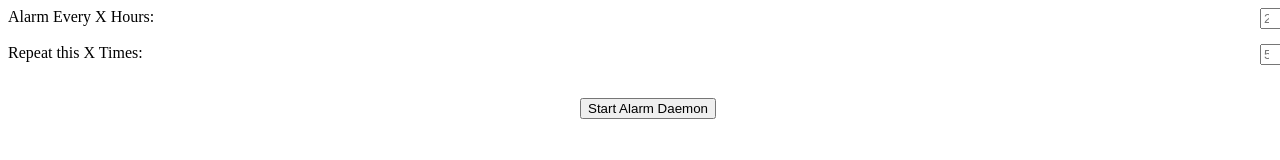
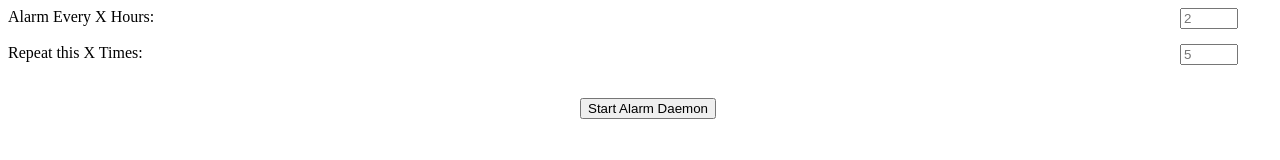
Before and after one commit to kglazko/silentalarmdaemonFXOS, a plain HTML site: page test-alarm_daemon/index.html in a window 1280 px wide. Drawn offline with Linux system fonts and the light colour scheme.

Commit message:
GUI fixes

```diff
--- a/test-alarm_daemon/style/css/style.css
+++ b/test-alarm_daemon/style/css/style.css
@@ -7,10 +7,11 @@ body {
 
 label {
     display: block;
+    padding-right:50px;
 }
 
 input {
-    width: 20px;
+    width: 50px;
     float: right;
 }
 
```
